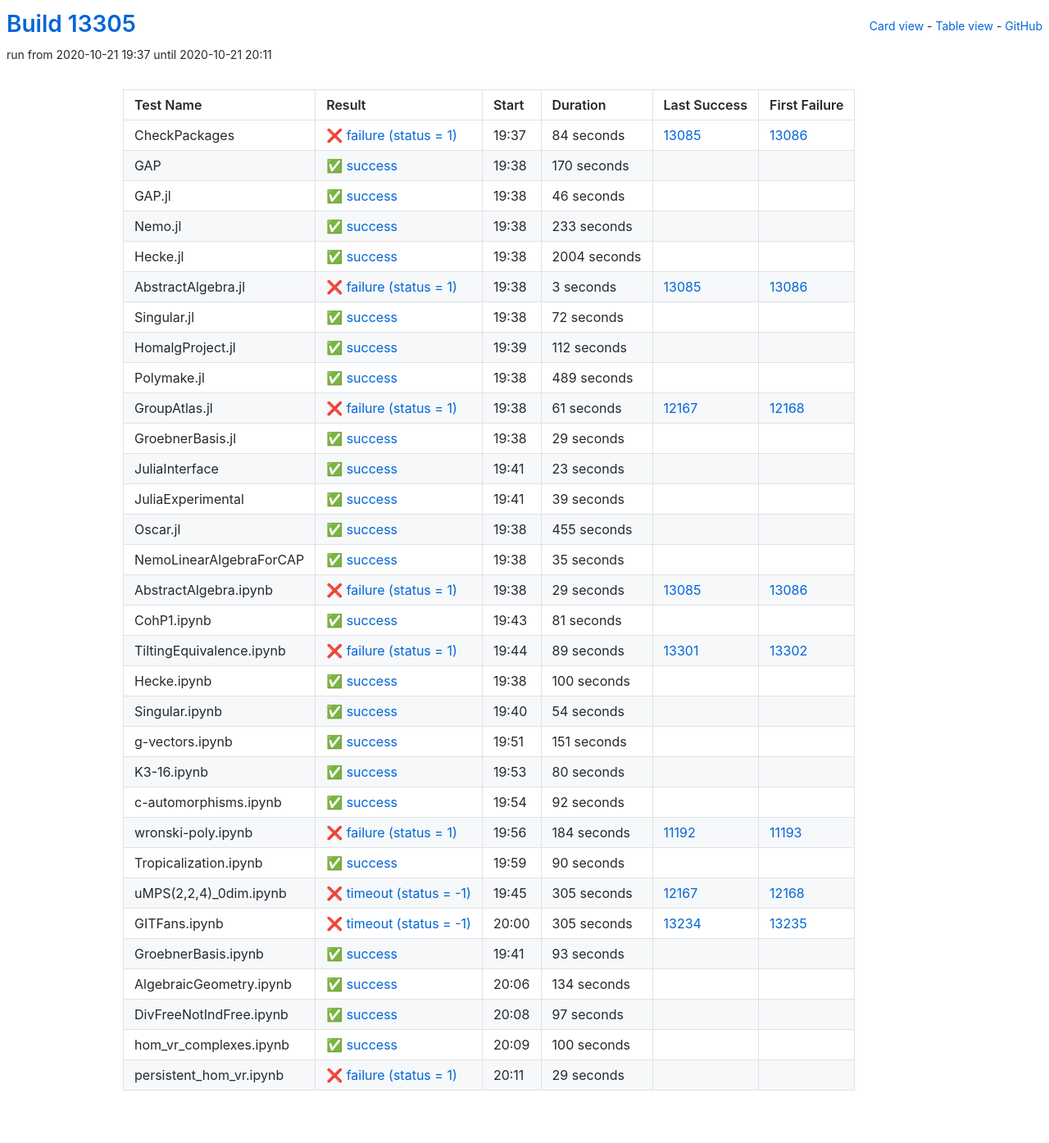
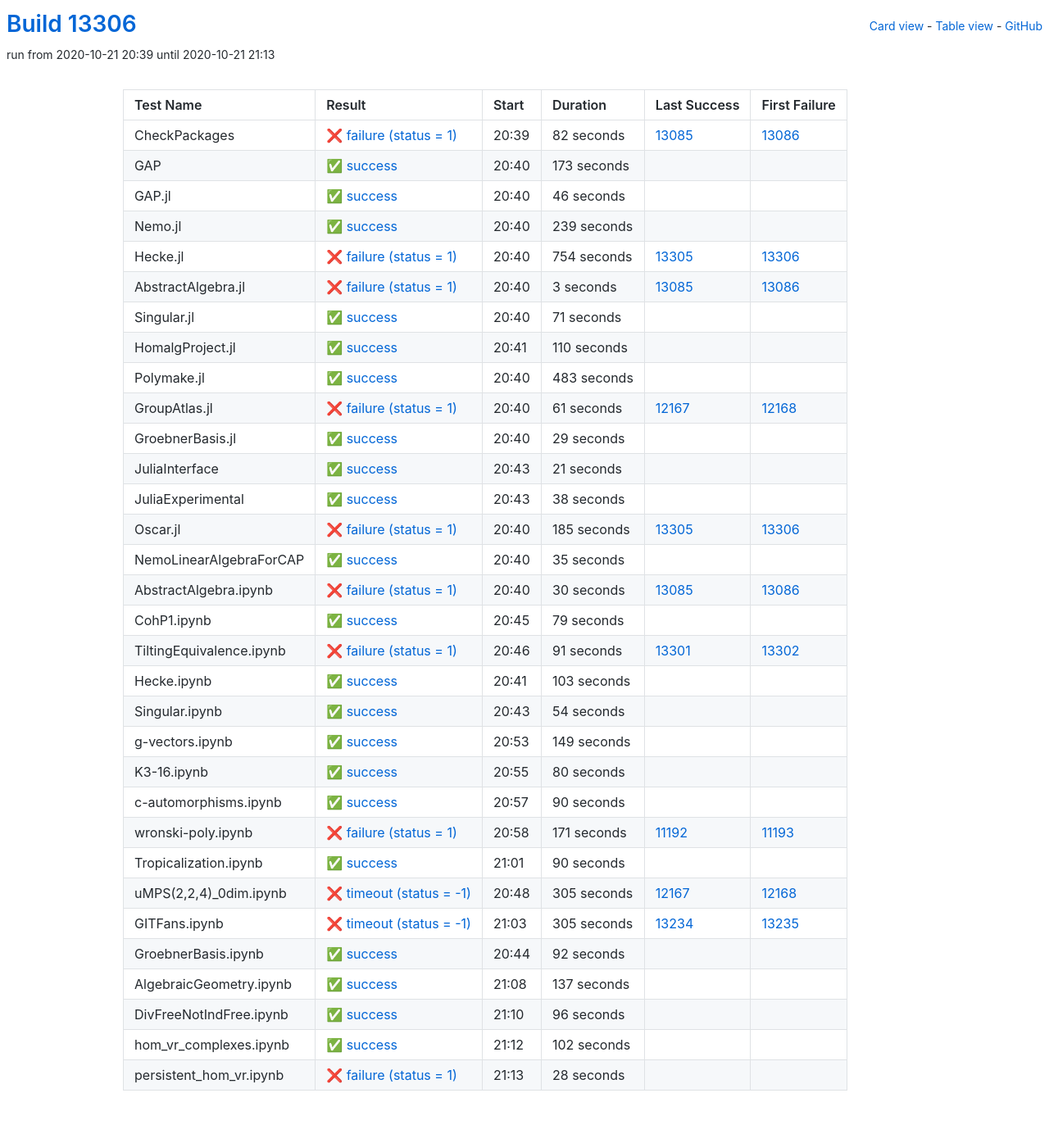
Before and after one commit to oscar-system/oscar-ci-status, a Jekyll site: the page built from table.html, in a window 1280 px wide. Shown: the whole page at 82% size. Built offline with Jekyll 4.4.1, drawn with Linux system fonts in a browser that asks for light colours.

Commit message:
Build #13306

```diff
--- a/_data/ci.yml
+++ b/_data/ci.yml
@@ -1,6 +1,6 @@
 ---
-build: 13305
-build_url: https://oscarci.mathematik.uni-kl.de/job/oscar/13305/
+build: 13306
+build_url: https://oscarci.mathematik.uni-kl.de/job/oscar/13306/
 job: oscar
 organization: oscar-system
 repo: oscar-ci-status
@@ -8,32 +8,32 @@
 tests:
 - name: CheckPackages
   id: checkpackages
-  log: https://oscarci.mathematik.uni-kl.de/job/oscar/13305/artifact/logs/build-13305/CheckPackages.log
-  start: 2020-10-21 19:37
+  log: https://oscarci.mathematik.uni-kl.de/job/oscar/13306/artifact/logs/build-13306/CheckPackages.log
+  start: 2020-10-21 20:39
   success: false
   exitcode: 1
   status: failure
-  duration: 84
+  duration: 82
   last_success: 13085
   last_success_url: https://oscarci.mathematik.uni-kl.de/job/oscar/13085/
   first_failure: 13086
   first_failure_url: https://oscarci.mathematik.uni-kl.de/job/oscar/13086/
 - name: GAP
   id: gap
-  log: https://oscarci.mathematik.uni-kl.de/job/oscar/13305/artifact/logs/build-13305/GAP.log
-  start: 2020-10-21 19:38
+  log: https://oscarci.mathematik.uni-kl.de/job/oscar/13306/artifact/logs/build-13306/GAP.log
+  start: 2020-10-21 20:40
   success: true
   exitcode: 0
   status: success
-  duration: 170
+  duration: 173
   last_success: false
   last_success_url:
   first_failure: false
   first_failure_url:
 - name: GAP.jl
   id: gap-jl
-  log: https://oscarci.mathematik.uni-kl.de/job/oscar/13305/artifact/logs/build-13305/GAP.jl.log
-  start: 2020-10-21 19:38
+  log: https://oscarci.mathematik.uni-kl.de/job/oscar/13306/artifact/logs/build-13306/GAP.jl.log
+  start: 2020-10-21 20:40
   success: true
   exitcode: 0
   status: success
@@ -44,32 +44,32 @@
   first_failure_url:
 - name: Nemo.jl
   id: nemo-jl
-  log: https://oscarci.mathematik.uni-kl.de/job/oscar/13305/artifact/logs/build-13305/Nemo.jl.log
-  start: 2020-10-21 19:38
+  log: https://oscarci.mathematik.uni-kl.de/job/oscar/13306/artifact/logs/build-13306/Nemo.jl.log
+  start: 2020-10-21 20:40
   success: true
   exitcode: 0
   status: success
-  duration: 233
+  duration: 239
   last_success: false
   last_success_url:
   first_failure: false
   first_failure_url:
 - name: Hecke.jl
   id: hecke-jl
-  log: https://oscarci.mathematik.uni-kl.de/job/oscar/13305/artifact/logs/build-13305/Hecke.jl.log
-  start: 2020-10-21 19:38
-  success: true
-  exitcode: 0
-  status: success
-  duration: 2004
-  last_success: false
-  last_success_url:
-  first_failure: false
-  first_failure_url:
+  log: https://oscarci.mathematik.uni-kl.de/job/oscar/13306/artifact/logs/build-13306/Hecke.jl.log
+  start: 2020-10-21 20:40
+  success: false
+  exitcode: 1
+  status: failure
+  duration: 754
+  last_success: 13305
+  last_success_url: https://oscarci.mathematik.uni-kl.de/job/oscar/13305/
+  first_failure: 13306
+  first_failure_url: https://oscarci.mathematik.uni-kl.de/job/oscar/13306/
 - name: AbstractAlgebra.jl
   id: abstractalgebra-jl
-  log: https://oscarci.mathematik.uni-kl.de/job/oscar/13305/artifact/logs/build-13305/AbstractAlgebra.jl.log
-  start: 2020-10-21 19:38
+  log: https://oscarci.mathematik.uni-kl.de/job/oscar/13306/artifact/logs/build-13306/AbstractAlgebra.jl.log
+  start: 2020-10-21 20:40
   success: false
   exitcode: 1
   status: failure
@@ -80,44 +80,44 @@
   first_failure_url: https://oscarci.mathematik.uni-kl.de/job/oscar/13086/
 - name: Singular.jl
   id: singular-jl
-  log: https://oscarci.mathematik.uni-kl.de/job/oscar/13305/artifact/logs/build-13305/Singular.jl.log
-  start: 2020-10-21 19:38
+  log: https://oscarci.mathematik.uni-kl.de/job/oscar/13306/artifact/logs/build-13306/Singular.jl.log
+  start: 2020-10-21 20:40
   success: true
   exitcode: 0
   status: success
-  duration: 72
+  duration: 71
   last_success: false
   last_success_url:
   first_failure: false
   first_failure_url:
 - name: HomalgProject.jl
   id: homalgproject-jl
-  log: https://oscarci.mathematik.uni-kl.de/job/oscar/13305/artifact/logs/build-13305/HomalgProject.jl.log
-  start: 2020-10-21 19:39
+  log: https://oscarci.mathematik.uni-kl.de/job/oscar/13306/artifact/logs/build-13306/HomalgProject.jl.log
+  start: 2020-10-21 20:41
   success: true
   exitcode: 0
   status: success
-  duration: 112
+  duration: 110
   last_success: false
   last_success_url:
   first_failure: false
   first_failure_url:
 - name: Polymake.jl
   id: polymake-jl
-  log: https://oscarci.mathematik.uni-kl.de/job/oscar/13305/artifact/logs/build-13305/Polymake.jl.log
-  start: 2020-10-21 19:38
+  log: https://oscarci.mathematik.uni-kl.de/job/oscar/13306/artifact/logs/build-13306/Polymake.jl.log
+  start: 2020-10-21 20:40
   success: true
   exitcode: 0
   status: success
-  duration: 489
+  duration: 483
   last_success: false
   last_success_url:
   first_failure: false
   first_failure_url:
 - name: GroupAtlas.jl
   id: groupatlas-jl
-  log: https://oscarci.mathematik.uni-kl.de/job/oscar/13305/artifact/logs/build-13305/GroupAtlas.jl.log
-  start: 2020-10-21 19:38
+  log: https://oscarci.mathematik.uni-kl.de/job/oscar/13306/artifact/logs/build-13306/GroupAtlas.jl.log
+  start: 2020-10-21 20:40
   success: false
   exitcode: 1
   status: failure
@@ -128,8 +128,8 @@
   first_failure_url: https://oscarci.mathematik.uni-kl.de/job/oscar/12168/
 - name: GroebnerBasis.jl
   id: groebnerbasis-jl
-  log: https://oscarci.mathematik.uni-kl.de/job/oscar/13305/artifact/logs/build-13305/GroebnerBasis.jl.log
-  start: 2020-10-21 19:38
+  log: https://oscarci.mathematik.uni-kl.de/job/oscar/13306/artifact/logs/build-13306/GroebnerBasis.jl.log
+  start: 2020-10-21 20:40
   success: true
   exitcode: 0
   status: success
@@ -140,44 +140,44 @@
   first_failure_url:
 - name: JuliaInterface
   id: juliainterface
-  log: https://oscarci.mathematik.uni-kl.de/job/oscar/13305/artifact/logs/build-13305/JuliaInterface.log
-  start: 2020-10-21 19:41
+  log: https://oscarci.mathematik.uni-kl.de/job/oscar/13306/artifact/logs/build-13306/JuliaInterface.log
+  start: 2020-10-21 20:43
   success: true
   exitcode: 0
   status: success
-  duration: 23
+  duration: 21
   last_success: false
   last_success_url:
   first_failure: false
   first_failure_url:
 - name: JuliaExperimental
   id: juliaexperimental
-  log: https://oscarci.mathematik.uni-kl.de/job/oscar/13305/artifact/logs/build-13305/JuliaExperimental.log
-  start: 2020-10-21 19:41
+  log: https://oscarci.mathematik.uni-kl.de/job/oscar/13306/artifact/logs/build-13306/JuliaExperimental.log
+  start: 2020-10-21 20:43
   success: true
   exitcode: 0
   status: success
-  duration: 39
+  duration: 38
   last_success: false
   last_success_url:
   first_failure: false
   first_failure_url:
 - name: Oscar.jl
   id: oscar-jl
-  log: https://oscarci.mathematik.uni-kl.de/job/oscar/13305/artifact/logs/build-13305/Oscar.jl.log
-  start: 2020-10-21 19:38
-  success: true
-  exitcode: 0
-  status: success
-  duration: 455
-  last_success: false
-  last_success_url:
-  first_failure: false
-  first_failure_url:
+  log: https://oscarci.mathematik.uni-kl.de/job/oscar/13306/artifact/logs/build-13306/Oscar.jl.log
+  start: 2020-10-21 20:40
+  success: false
+  exitcode: 1
+  status: failure
+  duration: 185
+  last_success: 13305
+  last_success_url: https://oscarci.mathematik.uni-kl.de/job/oscar/13305/
+  first_failure: 13306
+  first_failure_url: https://oscarci.mathematik.uni-kl.de/job/oscar/13306/
 - name: NemoLinearAlgebraForCAP
   id: nemolinearalgebraforcap
-  log: https://oscarci.mathematik.uni-kl.de/job/oscar/13305/artifact/logs/build-13305/NemoLinearAlgebraForCAP.log
-  start: 2020-10-21 19:38
+  log: https://oscarci.mathematik.uni-kl.de/job/oscar/13306/artifact/logs/build-13306/NemoLinearAlgebraForCAP.log
+  start: 2020-10-21 20:40
   success: true
   exitcode: 0
   status: success
@@ -188,56 +188,56 @@
   first_failure_url:
 - name: AbstractAlgebra.ipynb
   id: abstractalgebra-ipynb
-  log: https://oscarci.mathematik.uni-kl.de/job/oscar/13305/artifact/logs/build-13305/AbstractAlgebra.ipynb.log
-  start: 2020-10-21 19:38
+  log: https://oscarci.mathematik.uni-kl.de/job/oscar/13306/artifact/logs/build-13306/AbstractAlgebra.ipynb.log
+  start: 2020-10-21 20:40
   success: false
   exitcode: 1
   status: failure
-  duration: 29
+  duration: 30
   last_success: 13085
   last_success_url: https://oscarci.mathematik.uni-kl.de/job/oscar/13085/
   first_failure: 13086
   first_failure_url: https://oscarci.mathematik.uni-kl.de/job/oscar/13086/
 - name: CohP1.ipynb
   id: cohp1-ipynb
-  log: https://oscarci.mathematik.uni-kl.de/job/oscar/13305/artifact/logs/build-13305/CohP1.ipynb.log
-  start: 2020-10-21 19:43
+  log: https://oscarci.mathematik.uni-kl.de/job/oscar/13306/artifact/logs/build-13306/CohP1.ipynb.log
+  start: 2020-10-21 20:45
   success: true
   exitcode: 0
   status: success
-  duration: 81
+  duration: 79
   last_success: false
   last_success_url:
   first_failure: false
   first_failure_url:
 - name: TiltingEquivalence.ipynb
   id: tiltingequivalence-ipynb
-  log: https://oscarci.mathematik.uni-kl.de/job/oscar/13305/artifact/logs/build-13305/TiltingEquivalence.ipynb.log
-  start: 2020-10-21 19:44
+  log: https://oscarci.mathematik.uni-kl.de/job/oscar/13306/artifact/logs/build-13306/TiltingEquivalence.ipynb.log
+  start: 2020-10-21 20:46
   success: false
   exitcode: 1
   status: failure
-  duration: 89
+  duration: 91
   last_success: 13301
   last_success_url: https://oscarci.mathematik.uni-kl.de/job/oscar/13301/
   first_failure: 13302
   first_failure_url: https://oscarci.mathematik.uni-kl.de/job/oscar/13302/
 - name: Hecke.ipynb
   id: hecke-ipynb
-  log: https://oscarci.mathematik.uni-kl.de/job/oscar/13305/artifact/logs/build-13305/Hecke.ipynb.log
-  start: 2020-10-21 19:38
+  log: https://oscarci.mathematik.uni-kl.de/job/oscar/13306/artifact/logs/build-13306/Hecke.ipynb.log
+  start: 2020-10-21 20:41
   success: true
   exitcode: 0
   status: success
-  duration: 100
+  duration: 103
   last_success: false
   last_success_url:
   first_failure: false
   first_failure_url:
 - name: Singular.ipynb
   id: singular-ipynb
-  log: https://oscarci.mathematik.uni-kl.de/job/oscar/13305/artifact/logs/build-13305/Singular.ipynb.log
-  start: 2020-10-21 19:40
+  log: https://oscarci.mathematik.uni-kl.de/job/oscar/13306/artifact/logs/build-13306/Singular.ipynb.log
+  start: 2020-10-21 20:43
   success: true
   exitcode: 0
   status: success
@@ -248,20 +248,20 @@
   first_failure_url:
 - name: g-vectors.ipynb
   id: g-vectors-ipynb
-  log: https://oscarci.mathematik.uni-kl.de/job/oscar/13305/artifact/logs/build-13305/g-vectors.ipynb.log
-  start: 2020-10-21 19:51
+  log: https://oscarci.mathematik.uni-kl.de/job/oscar/13306/artifact/logs/build-13306/g-vectors.ipynb.log
+  start: 2020-10-21 20:53
   success: true
   exitcode: 0
   status: success
-  duration: 151
+  duration: 149
   last_success: false
   last_success_url:
   first_failure: false
   first_failure_url:
 - name: K3-16.ipynb
   id: k3-16-ipynb
-  log: https://oscarci.mathematik.uni-kl.de/job/oscar/13305/artifact/logs/build-13305/K3-16.ipynb.log
-  start: 2020-10-21 19:53
+  log: https://oscarci.mathematik.uni-kl.de/job/oscar/13306/artifact/logs/build-13306/K3-16.ipynb.log
+  start: 2020-10-21 20:55
   success: true
   exitcode: 0
   status: success
@@ -272,32 +272,32 @@
   first_failure_url:
 - name: c-automorphisms.ipynb
   id: c-automorphisms-ipynb
-  log: https://oscarci.mathematik.uni-kl.de/job/oscar/13305/artifact/logs/build-13305/c-automorphisms.ipynb.log
-  start: 2020-10-21 19:54
+  log: https://oscarci.mathematik.uni-kl.de/job/oscar/13306/artifact/logs/build-13306/c-automorphisms.ipynb.log
+  start: 2020-10-21 20:57
   success: true
   exitcode: 0
   status: success
-  duration: 92
+  duration: 90
   last_success: false
   last_success_url:
   first_failure: false
   first_failure_url:
 - name: wronski-poly.ipynb
   id: wronski-poly-ipynb
-  log: https://oscarci.mathematik.uni-kl.de/job/oscar/13305/artifact/logs/build-13305/wronski-poly.ipynb.log
-  start: 2020-10-21 19:56
+  log: https://oscarci.mathematik.uni-kl.de/job/oscar/13306/artifact/logs/build-13306/wronski-poly.ipynb.log
+  start: 2020-10-21 20:58
   success: false
   exitcode: 1
   status: failure
-  duration: 184
+  duration: 171
   last_success: 11192
   last_success_url: https://oscarci.mathematik.uni-kl.de/job/oscar/11192/
   first_failure: 11193
   first_failure_url: https://oscarci.mathematik.uni-kl.de/job/oscar/11193/
 - name: Tropicalization.ipynb
   id: tropicalization-ipynb
-  log: https://oscarci.mathematik.uni-kl.de/job/oscar/13305/artifact/logs/build-13305/Tropicalization.ipynb.log
-  start: 2020-10-21 19:59
+  log: https://oscarci.mathematik.uni-kl.de/job/oscar/13306/artifact/logs/build-13306/Tropicalization.ipynb.log
+  start: 2020-10-21 21:01
   success: true
   exitcode: 0
   status: success
@@ -308,8 +308,8 @@
   first_failure_url:
 - name: uMPS(2,2,4)_0dim.ipynb
   id: umps-2-2-4-0dim-ipynb
-  log: https://oscarci.mathematik.uni-kl.de/job/oscar/13305/artifact/logs/build-13305/uMPS-2-2-4-_0dim.ipynb.log
-  start: 2020-10-21 19:45
+  log: https://oscarci.mathematik.uni-kl.de/job/oscar/13306/artifact/logs/build-13306/uMPS-2-2-4-_0dim.ipynb.log
+  start: 2020-10-21 20:48
   success: false
   exitcode: -1
   status: timeout
@@ -320,8 +320,8 @@
   first_failure_url: https://oscarci.mathematik.uni-kl.de/job/oscar/12168/
 - name: GITFans.ipynb
   id: gitfans-ipynb
-  log: https://oscarci.mathematik.uni-kl.de/job/oscar/13305/artifact/logs/build-13305/GITFans.ipynb.log
-  start: 2020-10-21 20:00
+  log: https://oscarci.mathematik.uni-kl.de/job/oscar/13306/artifact/logs/build-13306/GITFans.ipynb.log
+  start: 2020-10-21 21:03
   success: false
   exitcode: -1
   status: timeout
@@ -332,60 +332,60 @@
   first_failure_url: https://oscarci.mathematik.uni-kl.de/job/oscar/13235/
 - name: GroebnerBasis.ipynb
   id: groebnerbasis-ipynb
-  log: https://oscarci.mathematik.uni-kl.de/job/oscar/13305/artifact/logs/build-13305/GroebnerBasis.ipynb.log
-  start: 2020-10-21 19:41
+  log: https://oscarci.mathematik.uni-kl.de/job/oscar/13306/artifact/logs/build-13306/GroebnerBasis.ipynb.log
+  start: 2020-10-21 20:44
   success: true
   exitcode: 0
   status: success
-  duration: 93
+  duration: 92
   last_success: false
   last_success_url:
   first_failure: false
   first_failure_url:
 - name: AlgebraicGeometry.ipynb
   id: algebraicgeometry-ipynb
-  log: https://oscarci.mathematik.uni-kl.de/job/oscar/13305/artifact/logs/build-13305/AlgebraicGeometry.ipynb.log
-  start: 2020-10-21 20:06
+  log: https://oscarci.mathematik.uni-kl.de/job/oscar/13306/artifact/logs/build-13306/AlgebraicGeometry.ipynb.log
+  start: 2020-10-21 21:08
   success: true
   exitcode: 0
   status: success
-  duration: 134
+  duration: 137
   last_success: false
   last_success_url:
   first_failure: false
   first_failure_url:
 - name: DivFreeNotIndFree.ipynb
   id: divfreenotindfree-ipynb
-  log: https://oscarci.mathematik.uni-kl.de/job/oscar/13305/artifact/logs/build-13305/DivFreeNotIndFree.ipynb.log
-  start: 2020-10-21 20:08
+  log: https://oscarci.mathematik.uni-kl.de/job/oscar/13306/artifact/logs/build-13306/DivFreeNotIndFree.ipynb.log
+  start: 2020-10-21 21:10
   success: true
   exitcode: 0
   status: success
-  duration: 97
+  duration: 96
   last_success: false
   last_success_url:
   first_failure: false
   first_failure_url:
 - name: hom_vr_complexes.ipynb
   id: hom-vr-complexes-ipynb
-  log: https://oscarci.mathematik.uni-kl.de/job/oscar/13305/artifact/logs/build-13305/hom_vr_complexes.ipynb.log
-  start: 2020-10-21 20:09
+  log: https://oscarci.mathematik.uni-kl.de/job/oscar/13306/artifact/logs/build-13306/hom_vr_complexes.ipynb.log
+  start: 2020-10-21 21:12
   success: true
   exitcode: 0
   status: success
-  duration: 100
+  duration: 102
   last_success: false
   last_success_url:
   first_failure: false
   first_failure_url:
 - name: persistent_hom_vr.ipynb
   id: persistent-hom-vr-ipynb
-  log: https://oscarci.mathematik.uni-kl.de/job/oscar/13305/artifact/logs/build-13305/persistent_hom_vr.ipynb.log
-  start: 2020-10-21 20:11
+  log: https://oscarci.mathematik.uni-kl.de/job/oscar/13306/artifact/logs/build-13306/persistent_hom_vr.ipynb.log
+  start: 2020-10-21 21:13
   success: false
   exitcode: 1
   status: failure
-  duration: 29
+  duration: 28
   last_success: false
   last_success_url:
   first_failure: false
```
Also changed, not shown: README.md.
